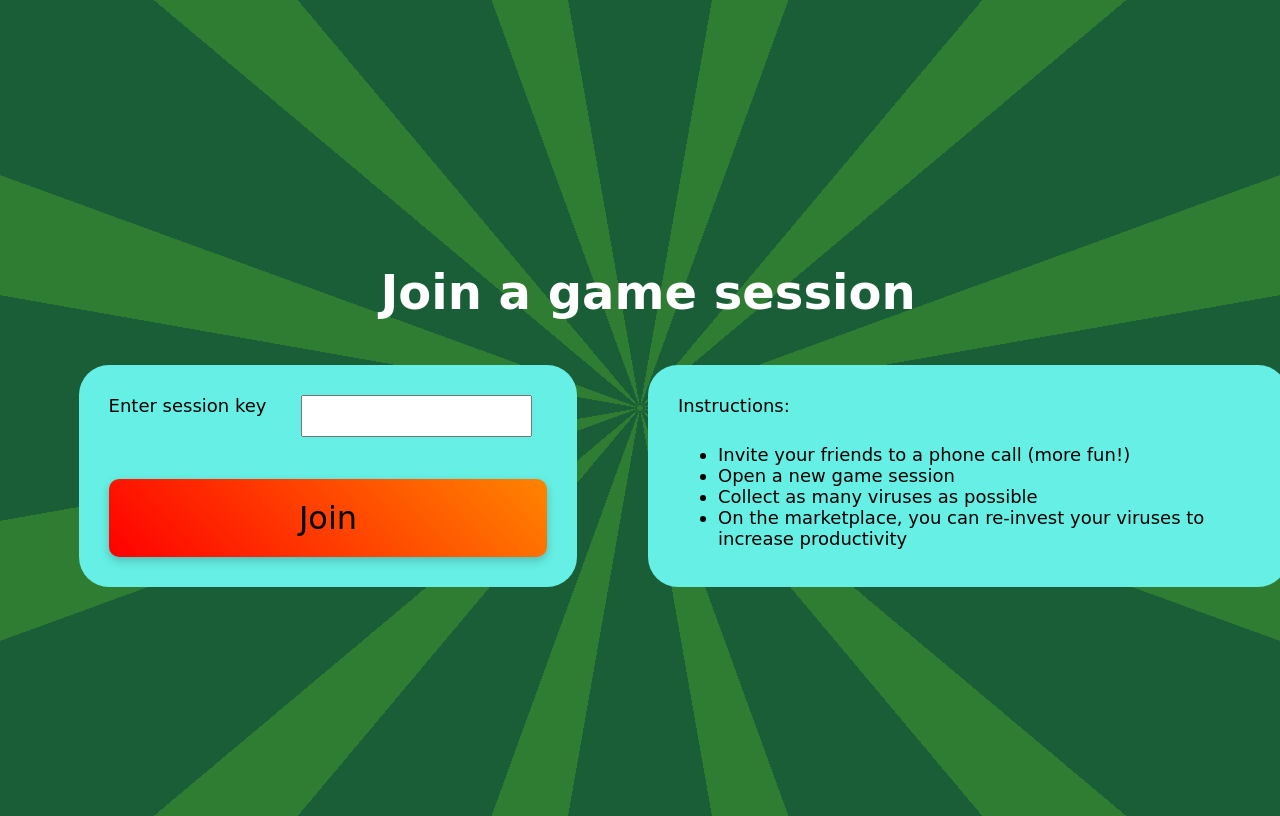
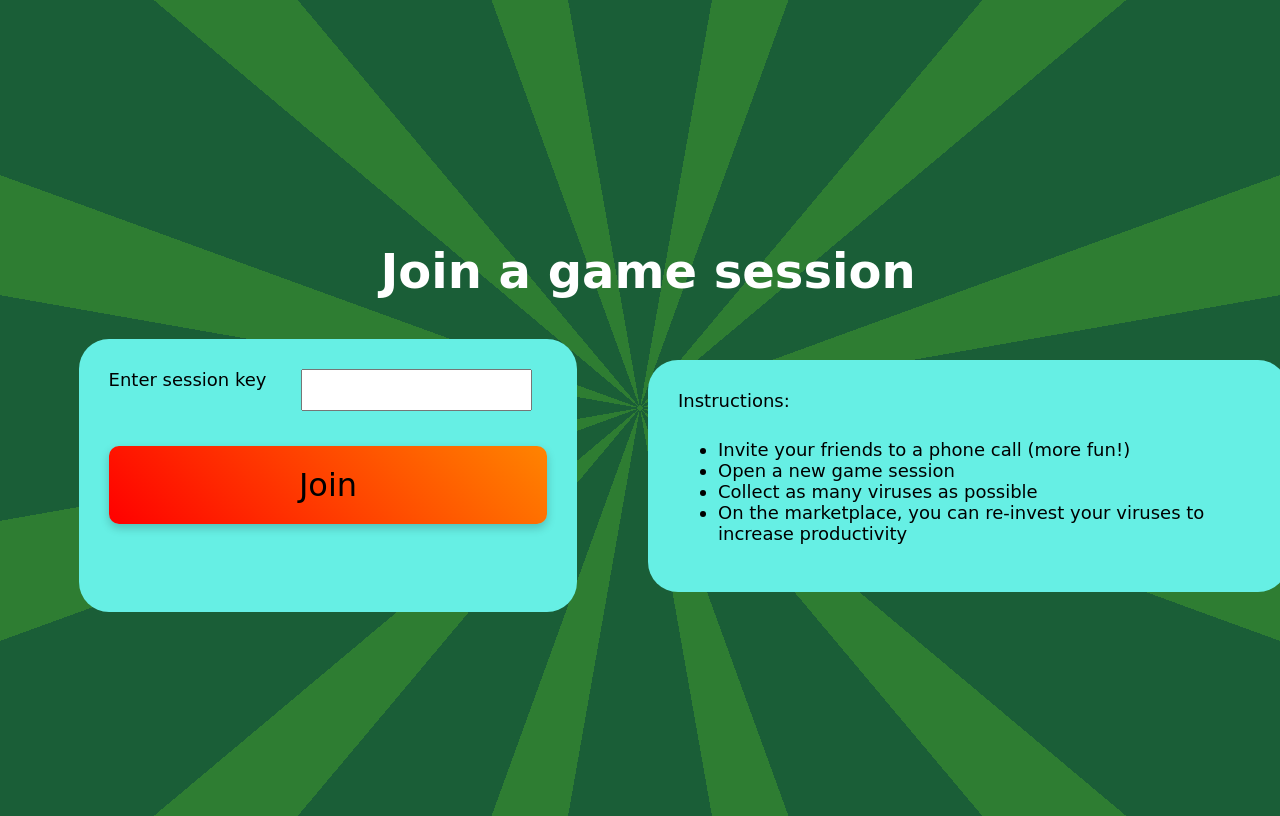
Before and after one commit to LucaMalisan/clicker-frontend, an Angular app: page /session-joining in a window 1280 px wide. Built offline with nearby package versions, Linux system fonts and the light colour scheme; no server answers.

Commit message:
several improvements

```diff
--- a/src/app/app-routing.module.ts
+++ b/src/app/app-routing.module.ts
@@ -10,14 +10,13 @@ import {GameLoadingComponent} from "./gameLoading/gameLoading.component";
 import {GameComponent} from "./game/game.component";
 
 const routes: Routes = [
-    {path: '', component: AppComponent},
     {path: 'login', component: LoginComponent},
     {path: 'register', component: RegisterComponent},
-    {path: 'chat', component: ChatComponent},
     {path: 'session-creation', component: SessionCreationComponent},
     {path: 'session-joining', component: SessionJoiningComponent},
     {path: 'game-loading', component: GameLoadingComponent},
-    {path: 'game', component: GameComponent}
+    {path: 'game', component: GameComponent},
+    {path: '*', redirectTo: 'session-joining', pathMatch: 'full'}
 ];
 
 @NgModule({
--- a/src/app/core.service.ts
+++ b/src/app/core.service.ts
@@ -46,6 +46,7 @@ export class CoreService {
 
                 if (!json.success) {
                     this.router.navigate(['login'])
+                    return;
                 }
 
                 this.socket.io.opts.extraHeaders = {
--- a/src/app/gameLoading/gameLoading.component.scss
+++ b/src/app/gameLoading/gameLoading.component.scss
@@ -10,28 +10,6 @@ h2 {
 
 h3 {
   font-size: 24px;
-}
-
-div.tile {
-  display: flex;
-  flex-direction: column;
-  width: fit-content;
-  padding: 30px;
-  gap: 10px;
-  background-color: var(--contrast-tertiary);
-  border-radius: 30px;
-  justify-content: space-between;
-
-  div.tile-row {
-    display: flex;
-    flex-direction: row;
-    gap: 10px;
-
-    svg {
-      width: 24px;
-      height: 24px;
-    }
-  }
 }
 
 h2, h3, .tile {
--- a/src/app/gameLoading/gameLoading.component.ts
+++ b/src/app/gameLoading/gameLoading.component.ts
@@ -32,8 +32,12 @@ export class GameLoadingComponent implements OnInit {
     ngOnInit() {
         this.coreService.initialized.subscribe(() => {
             this.coreService.sendData('get-session-info', '', (response: string) => {
-                console.log(`Received response ${response}`)
                 let json: ISessionInfo = JSON.parse(response);
+
+                if (!json.sessionKey) {
+                    this.router.navigate(["session-joining"])
+                }
+
                 this.joinedPlayers = json.joinedPlayers;
                 this.sessionKey = json.sessionKey;
                 this.admin = json.admin;
--- a/src/app/login/login.component.ts
+++ b/src/app/login/login.component.ts
@@ -40,13 +40,12 @@ export class LoginComponent implements OnInit {
     ngOnInit() {
         this.errorMessage = "";
 
-        //TODO use HTTP-Only Cookies
         this.coreService.listen('login-successful', (tokens: string) => {
             let json: Tokens = JSON.parse(tokens);
             localStorage.setItem('jwt', json.jwt);
             localStorage.setItem('refresh-token', json.refreshToken);
 
-            this.router.navigate(['chat']);
+            this.router.navigate(['session-joining']);
         });
     }
 
--- a/src/app/sessionCreation/sessionCreation.component.scss
+++ b/src/app/sessionCreation/sessionCreation.component.scss
@@ -6,26 +6,6 @@ h2 {
   color: white;
 }
 
-div.tile {
-  display: flex;
-  flex-direction: column;
-  width: fit-content;
-  padding: 30px;
-  gap: 10px;
-  background-color: var(--contrast-tertiary);
-  border-radius: 30px;
-  justify-content: space-between;
-  font-family: "Comic Sans MS", Helvetica, sans-serif;
-  font-size: 18px;
-  height: 60%;
-
-  div.tile-row {
-    display: flex;
-    flex-direction: row;
-    gap: 10px;
-  }
-}
-
 div.container {
   display: grid;
   grid-template-columns: 1fr 1fr;
--- a/src/app/sessionJoining/sessionJoining.component.html
+++ b/src/app/sessionJoining/sessionJoining.component.html
@@ -7,6 +7,7 @@
             <input type="text" class="input-field" [formControl]="sessionKey"/>
         </div>
         <button type="submit" (click)="joinSession()"> Join </button>
+        <p class="error"> {{ errorMessage }}</p>
     </div>
     <div class="tile">
         Instructions:
--- a/src/app/sessionJoining/sessionJoining.component.scss
+++ b/src/app/sessionJoining/sessionJoining.component.scss
@@ -6,26 +6,6 @@ h2 {
   color: white;
 }
 
-div.tile {
-  display: flex;
-  flex-direction: column;
-  width: fit-content;
-  padding: 30px;
-  gap: 10px;
-  background-color: var(--contrast-tertiary);
-  border-radius: 30px;
-  justify-content: space-between;
-  font-family: "Comic Sans MS", Helvetica, sans-serif;
-  font-size: 18px;
-  height: 70%;
-
-  div.tile-row {
-    display: flex;
-    flex-direction: row;
-    gap: 10px;
-  }
-}
-
 div.container {
   display: grid;
   grid-template-columns: 1fr 1fr;
--- a/src/app/sessionJoining/sessionJoining.component.ts
+++ b/src/app/sessionJoining/sessionJoining.component.ts
@@ -12,7 +12,10 @@ import {Router} from "@angular/router";
 })
 
 export class SessionJoiningComponent implements OnInit {
+
     public sessionKey: FormControl;
+    public errorMessage: string;
+
 
     constructor(private coreService: CoreService,
                 private router: Router) {
@@ -25,6 +28,8 @@ export class SessionJoiningComponent implements OnInit {
     }
 
     public joinSession() {
-        this.coreService.sendData('join-session', this.sessionKey.value);
+        this.coreService.sendData('join-session', this.sessionKey.value, (response: string) => {
+            this.errorMessage = response;
+        });
     }
 }
--- a/src/styles.css
+++ b/src/styles.css
@@ -25,7 +25,8 @@
 /* You can add global styles to this file, and also import other style files */
 p.error {
   color: red;
-  max-width: 300px;
+  font-family: "Comic Sans MS", Helvetica, sans-serif;
+  font-size: 24px;
 }
 
 button {
@@ -179,3 +180,28 @@ div.entry {
   align-items: center;
   background-color: var(--contrast-secondary);
 }
+
+div.tile {
+  display: flex;
+  flex-direction: column;
+  width: fit-content;
+  padding: 30px;
+  gap: 10px;
+  background-color: var(--contrast-tertiary);
+  border-radius: 30px;
+  justify-content: space-between;
+  font-family: "Comic Sans MS", Helvetica, sans-serif;
+  font-size: 18px;
+  height: fit-content;
+}
+
+div.tile-row {
+  display: flex;
+  flex-direction: row;
+  gap: 10px;
+}
+
+div.tile-row > svg {
+  width: 24px;
+  height: 24px;
+}
```
